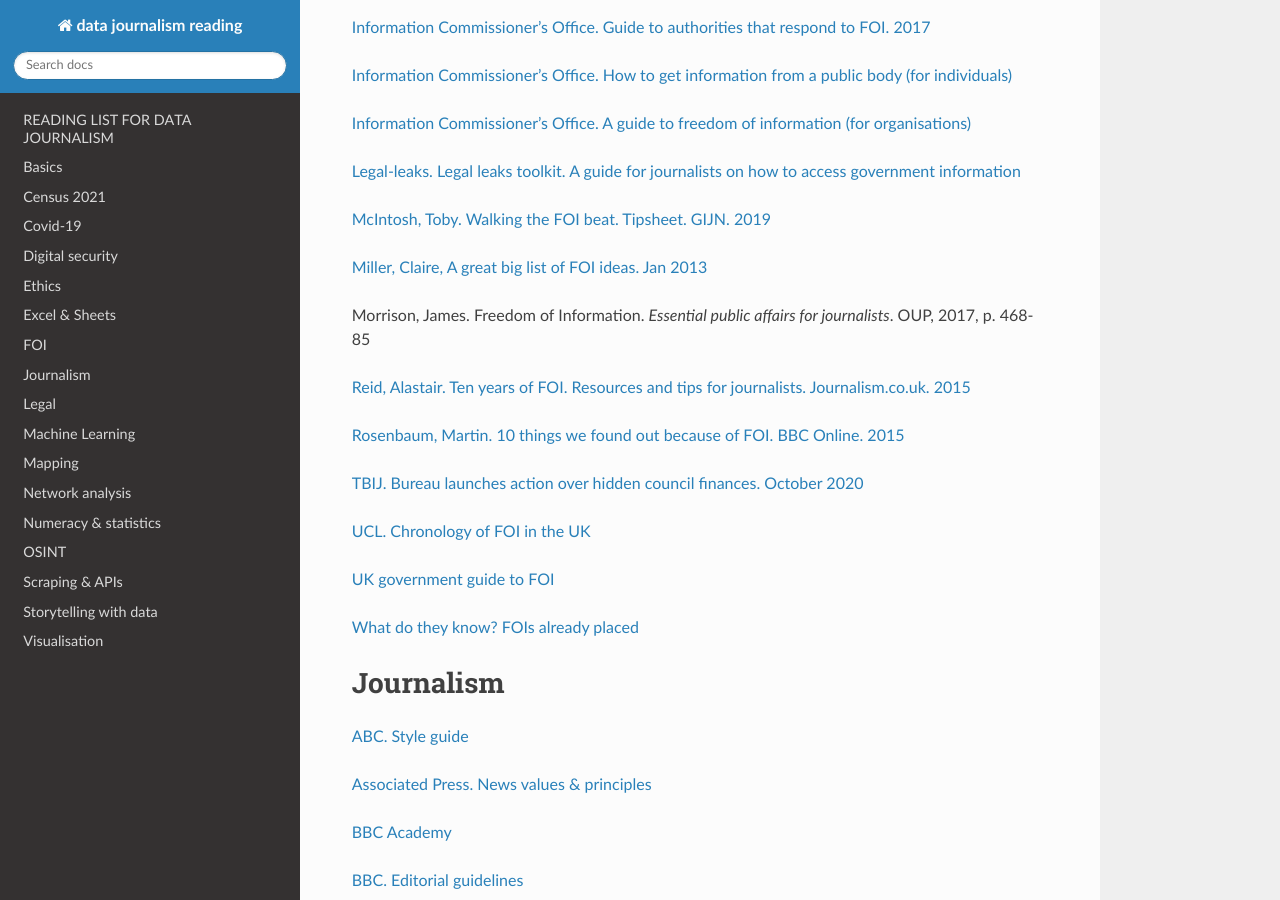
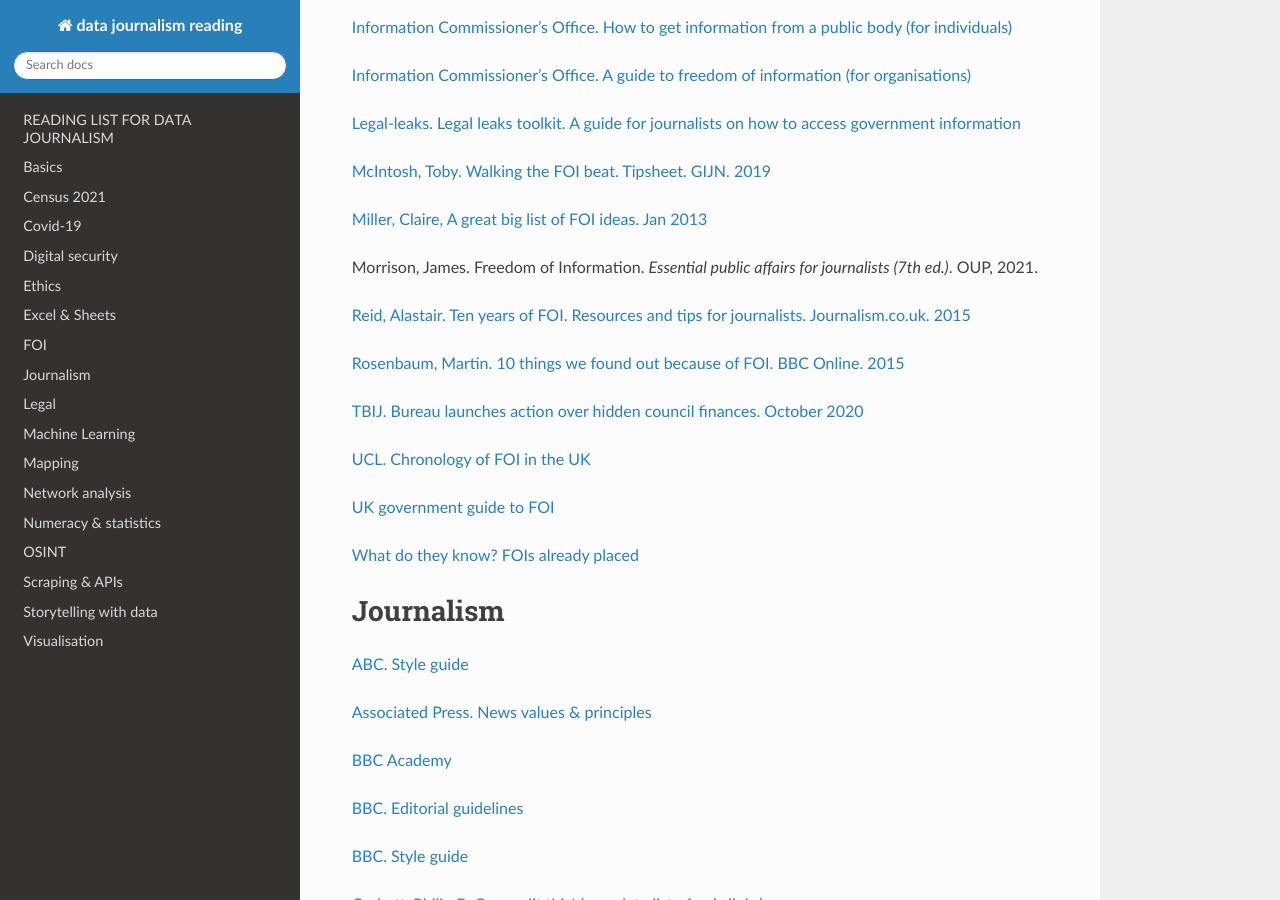
Before and after one commit to aodhanlutetiae/dj_reading, a Sphinx documentation site: the page built from docs/source/index.rst, in a window 1280 px wide and 900 px high, scrolled down 6619 px. Built offline with Sphinx 7.4.7 and the Read the Docs theme 2.0.0, drawn with Linux system fonts in a browser that asks for light colours; some of the changed text lies outside the part shown.

Commit message:
clean list

```diff
--- a/docs/source/index.rst
+++ b/docs/source/index.rst
@@ -69,8 +69,7 @@
 
 - `ECDC <https://www.ecdc.europa.eu/en/publications-data/download-todays-data-geographic-distribution-covid-19-cases-worldwide>`_
 - `ONS <https://www.ons.gov.uk/peoplepopulationandcommunity/healthandsocialcare/conditionsanddiseases/datalist?filter=datasets>`_
-- `PHW <https://public.tableau.com/profile/public.health.wales.health.protection#!/vizhome/RapidCOVID-19virology-Public/Headlinesummary>`_
-   (headline summary / download data)
+- `PHW <https://public.tableau.com/profile/public.health.wales.health.protection#!/vizhome/RapidCOVID-19virology-Public/Headlinesummary>`_ (headline summary / download data)
 - `UK.GOV <https://coronavirus.data.gov.uk/details/download>`_
 - `Wales vaccination numbers <https://public.tableau.com/app/profile/public.health.wales.health.protection/viz/RapidCOVID-19virology-Public/Headlinesummary>`_
 
@@ -368,8 +367,7 @@
 `Miller, Claire, A great big list of FOI ideas. Jan
 2013 <http://clairemiller.net/blog/2013/01/a-great-big-list-of-foi-ideas/>`__
 
-Morrison, James. Freedom of Information. *Essential public affairs for
-journalists*. OUP, 2017, p. 468-85
+Morrison, James. Freedom of Information. *Essential public affairs for journalists (7th ed.)*. OUP, 2021.
 
 `Reid, Alastair. Ten years of FOI. Resources and tips for journalists.
 Journalism.co.uk.
@@ -507,8 +505,7 @@
 `Deepnews. Article scorer for journalistic quality
 <https://www.deepnews.ai/about/technology/>`_
 
-`Fussell, Sidney. AI Shows ExxonMobil Downplayed Its Role in Climate Change. 2021
- <https://www.wired.com/story/ai-shows-exxonmobil-downplayed-role-climate-change/>`_
+`Fussell, Sidney. AI Shows ExxonMobil Downplayed Its Role in Climate Change. 2021 <https://www.wired.com/story/ai-shows-exxonmobil-downplayed-role-climate-change/>`_
 
 `Gajtkowski, Adam. Predicting FT trending topics. 2021
 <https://medium.com/ft-product-technology/predicting-ft-trending-topics-7eda85ece727>`_
```
Also changed, not shown: other parts of docs/source/index.rst (+1 -1 lines).
